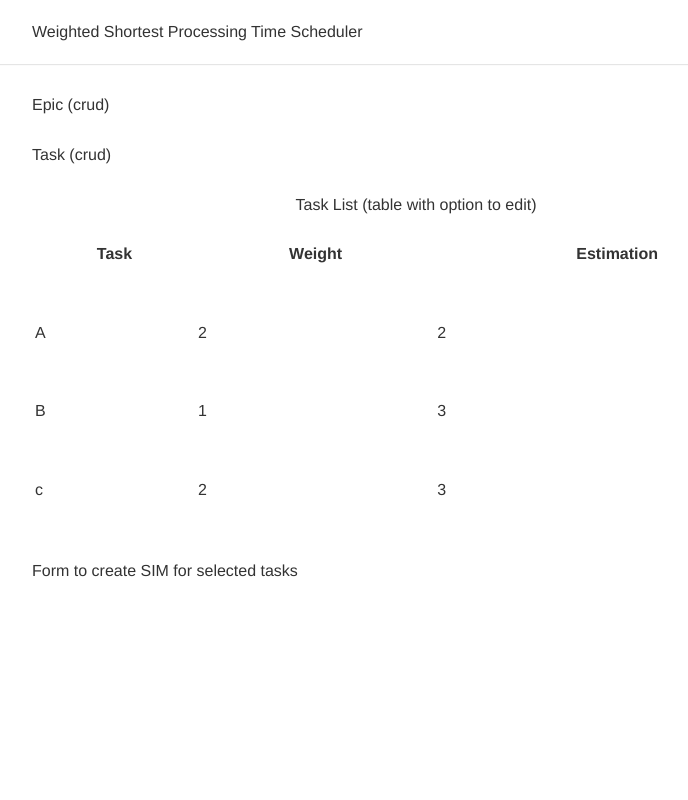
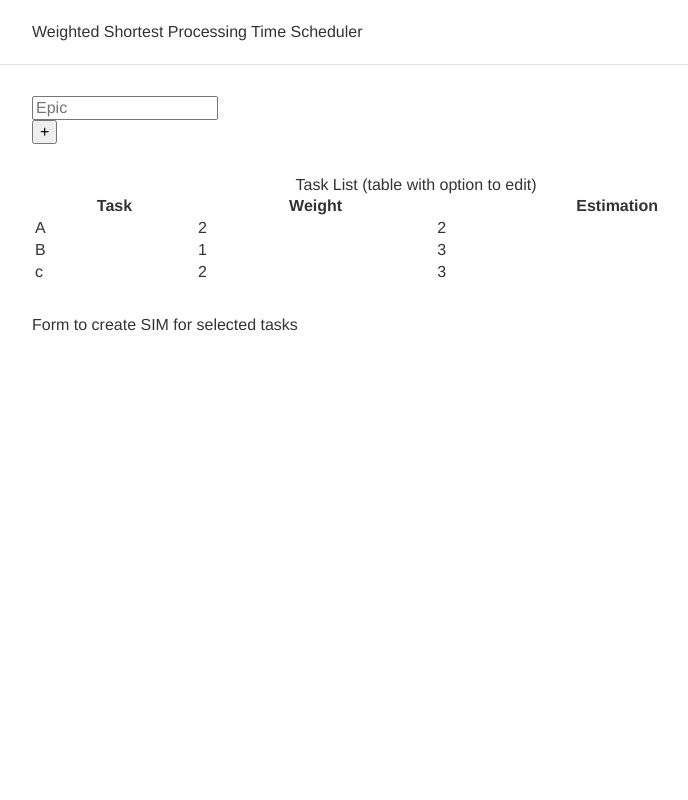
Before and after one commit to gabepk/wspt-scheduler, a React (Create React App) app: page / in a window 1280 px wide. Shown: the top 800 px of the page, without its empty margins (224-912 px from the left). Built offline with nearby package versions, Linux system fonts and the light colour scheme.

Commit message:
Epic - CRUD

```diff
--- a/src/App.css
+++ b/src/App.css
@@ -95,6 +95,12 @@ a {
   }
 }
 
+input.editable {
+  cursor: initial;
+  border: 1px solid black;
+  outline: initial;
+}
+
 .App {
   display: flex;
   flex-direction: column;
--- /dev/null
+++ b/src/Components/Scheduler/Epic.js
@@ -0,0 +1,73 @@
+import React from 'react';
+import styles from './Epic.module.css';
+
+const Epic = ({ epics, setEpics, nextId }) => {
+  const [newEpic, setNewEpic] = React.useState('');
+  const [counter, setCounter] = React.useState(nextId);
+
+  React.useEffect(() => {
+    // TODO: Optimize and add/remove one epic per interaction
+    window.localStorage.setItem('epics', JSON.stringify(epics));
+  }, [epics]);
+
+  function addEpic() {
+    if (!newEpic || newEpic.length <= 0) return;
+    const epicAlreadyExists = epics.find((epic) => epic.name === newEpic);
+    if (epicAlreadyExists) {
+      alert('Epic already exists');
+    } else {
+      const epic = { id: counter, name: newEpic };
+      setCounter(counter + 1);
+      setEpics((epics) => [...epics, epic]);
+    }
+    setNewEpic('');
+  }
+
+  function updateEpic({ target }) {
+    const newEpics = [...epics];
+    newEpics[target.id].name = target.value;
+    setEpics(newEpics);
+  }
+
+  function deleteEpic(id) {
+    setEpics((epics) => epics.filter((epic) => epic.id !== Number(id)));
+  }
+
+  return (
+    <div className={styles.epics}>
+      <input
+        type="text"
+        placeholder="Epic"
+        value={newEpic}
+        onChange={({ target }) => setNewEpic(target.value)}
+      />
+      <button className={styles.addButton} onClick={addEpic}>
+        +
+      </button>
+      <ul>
+        {epics.map((epic) => {
+          return (
+            <li className={styles.epic} key={epic.id}>
+              <input
+                id={epic.id}
+                className={styles.epicInput}
+                value={epic.name}
+                onClick={({ target }) => target.classList.add('editable')}
+                onChange={updateEpic}
+                onBlur={({ target }) => target.classList.remove('editable')}
+              />
+              <button
+                className={styles.removeButton}
+                onClick={() => deleteEpic(epic.id)}
+              >
+                x
+              </button>
+            </li>
+          );
+        })}
+      </ul>
+    </div>
+  );
+};
+
+export default Epic;
--- /dev/null
+++ b/src/Components/Scheduler/Epic.module.css
@@ -0,0 +1,6 @@
+.epicInput {
+  outline: none;
+  color: #999;
+  border: none;
+  cursor: default;
+}
--- a/src/Components/Scheduler/Scheduler.js
+++ b/src/Components/Scheduler/Scheduler.js
@@ -1,23 +1,29 @@
 import React from 'react';
+import Epic from './Epic';
 import styles from './Scheduler.module.css';
 import Task from './Task';
 
 const Scheduler = () => {
-  const [tasks, setTasks] = React.useState([]);
+  const [epics, setEpics] = React.useState(null);
 
   React.useEffect(() => {
-    setTasks([
-      { name: 'A', weight: 2, estimation: 2 },
-      { name: 'B', weight: 1, estimation: 3 },
-      { name: 'c', weight: 2, estimation: 3 },
-    ]);
+    const localEpicsStr = window.localStorage.getItem('epics');
+    const localEpics = JSON.parse(localEpicsStr);
+    setEpics(localEpics || []);
   }, []);
+
+  function getNextId() {
+    return epics.length === 0
+      ? 0
+      : Math.max(...epics.map((epic) => epic.id)) + 1;
+  }
 
   return (
     <div className={`${styles.scheduler} container mainContainer`}>
-      <div>Epic (crud)</div>
-      <div>Task (crud)</div>
-      <Task tasks={tasks} />
+      {epics !== null && (
+        <Epic epics={epics} setEpics={setEpics} nextId={getNextId()} />
+      )}
+      <Task />
       <div>Form to create SIM for selected tasks</div>
     </div>
   );
--- a/src/Components/Scheduler/Task.js
+++ b/src/Components/Scheduler/Task.js
@@ -1,15 +1,28 @@
 import React from 'react';
 import styles from './Task.module.css';
 
-const Task = ({ tasks }) => {
+const Task = () => {
+  const [tasks, setTasks] = React.useState([]);
+
+  React.useEffect(() => {
+    setTasks([
+      { id: 0, name: 'A', weight: 2, estimation: 2, epic: 0 },
+      { id: 1, name: 'B', weight: 1, estimation: 3 },
+      { id: 2, name: 'c', weight: 2, estimation: 3 },
+    ]);
+  }, []);
+
   return (
     <table className={styles.task}>
       <caption>Task List (table with option to edit)</caption>
+      <thead>
         <tr>
           <th>Task</th>
           <th>Weight</th>
           <th>Estimation</th>
         </tr>
+      </thead>
+      <tbody>
         {tasks.map((task) => {
           return (
             <tr key={task.name}>
@@ -19,6 +32,7 @@ const Task = ({ tasks }) => {
             </tr>
           );
         })}
+      </tbody>
     </table>
   );
 };
```
Also changed, not shown: 1 other file (tests, documents, lock files or other folders). Lines whose indentation alone changed are shown as unchanged.
